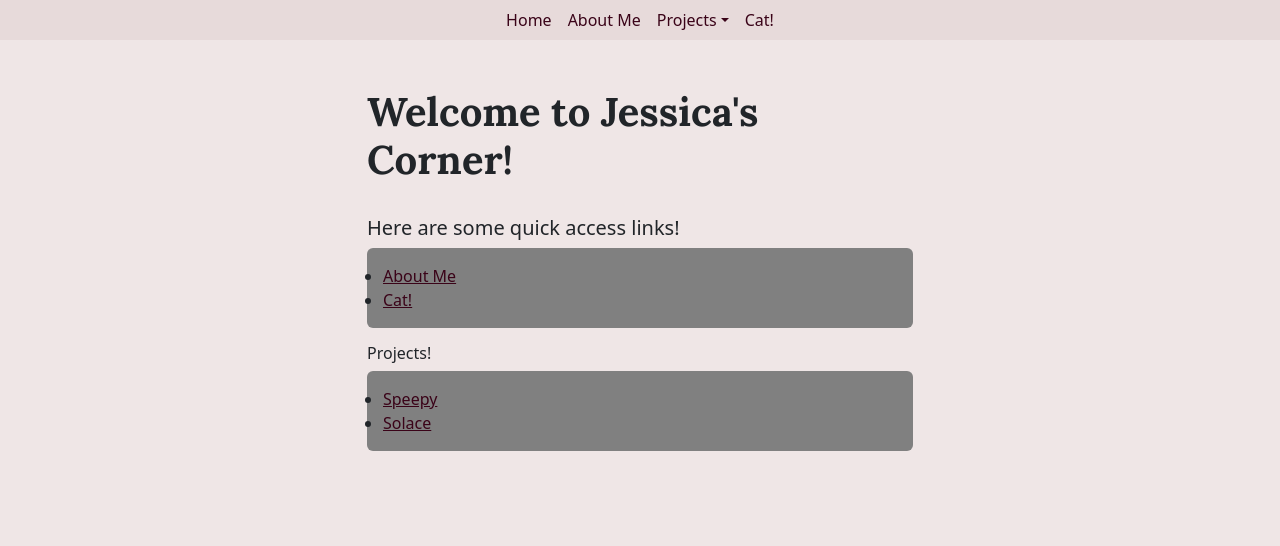
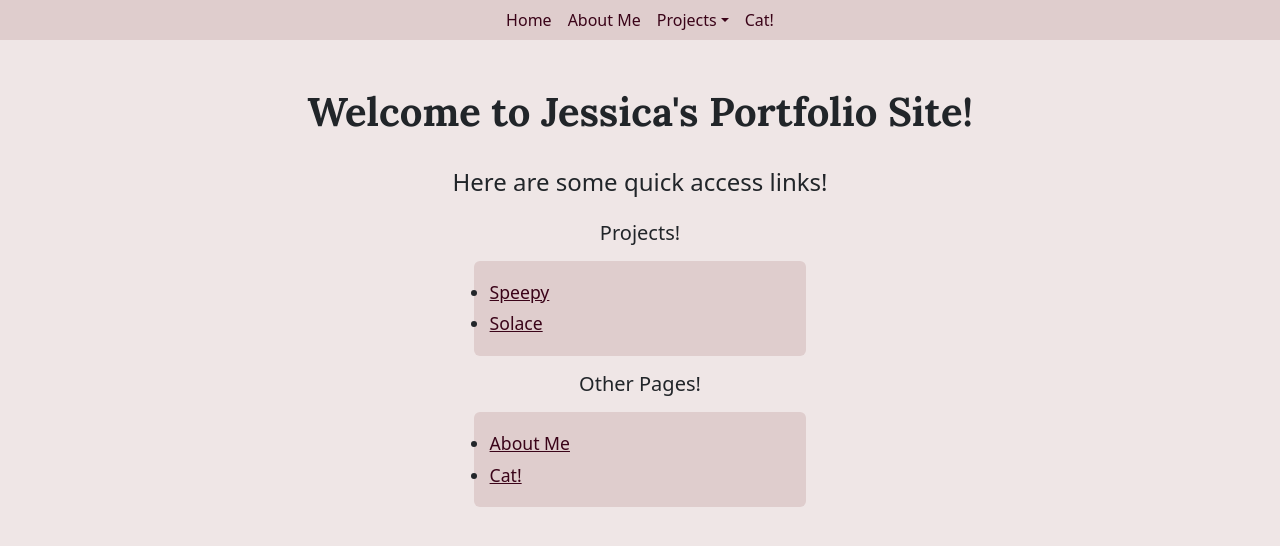
Before and after one commit to jessl314/JessicaL-Blog-Project, a React (Vite) app in the folder frontend/: page / in a window 1280 px wide. Shown: the top 546 px of the page. Built offline with nearby package versions, Linux system fonts and the light colour scheme.

Commit message:
fixed my home page, solace next

```diff
--- a/frontend/src/pages/Home.jsx
+++ b/frontend/src/pages/Home.jsx
@@ -8,21 +8,22 @@ function Home () {
     return (
         <Container>
              <Row className="justify-content-center">
-                <Col xs={8} md={6} className="d-flex justify-content-center mb-4 ms-0">
+                <Col xs={8} md={8} className="d-flex justify-content-center mb-4 ms-0">
                 <div>
                 {/* get rid of Hello World on my about me page */}
-                <h1>Welcome to Jessica's Corner!</h1>
-                <h5>Here are some quick access links!</h5>
-                <ul className="p-3 rounded intro-block">
+                <h1 className="text-center">Welcome to Jessica's Portfolio Site!</h1>
+                <h4 className="text-center">Here are some quick access links!</h4>
+                <h5 className="text-center">Projects!</h5>
+                <ul className="p-3 rounded intro-block mx-auto">
+                <li><Link to="/Speepy">Speepy</Link></li>
+                <li><Link to="/Solace">Solace</Link></li>
+                </ul>
+                <div>
+                <h5 className="text-center">Other Pages!</h5>
+                </div>
+                <ul className="p-3 rounded intro-block mx-auto">
                 <li><Link to="/about">About Me</Link></li>
                 <li><Link to="/DisplayImage">Cat!</Link></li>
-                </ul>
-                <div>
-                <h6>Projects!</h6>
-                </div>
-                <ul className="p-3 rounded intro-block">
-                <li><Link to="/Speepy">Speepy</Link></li>
-                <li><Link to="/Solace">Solace</Link></li>
                  </ul>
 
         {/* fun facts?? a most recent achievement box?? */}
--- a/frontend/src/styles/Home.scss
+++ b/frontend/src/styles/Home.scss
@@ -1,6 +1,8 @@
+@use './main' as *;
 @import url('https://fonts.googleapis.com/css2?family=Lora:ital,wght@0,400..700;1,400..700&display=swap');
 
 $primary-font: 'Lora', serif;
+
 
 // text font for About me page
 
@@ -11,11 +13,34 @@ p {
 
 .intro-block {
     // padding: 0.5rem;
-    background-color: grey;
+    background-color: $secondary;
+    justify-content: center;
     // border-radius: 0.5rem;
     // display: inline-block;
+    width: 50%;
 }
 
 h1 {
     padding-top: 3rem;
 }
+
+h4 {
+    padding-bottom: 1rem;
+}
+// ul {
+//     justify-items: center;
+//     text-align: center;
+// }
+
+h5 {
+    padding-bottom: 0.5rem;
+}
+
+ul {
+    font-size: 1.1rem; /* Adjust size to your preference */
+    line-height: 1.8;  /* Optional: improves readability by increasing line height */
+}
+
+li {
+    font-size: inherit; /* Inherit the font size from the parent (ul/ol) */
+}
--- a/frontend/src/styles/main.scss
+++ b/frontend/src/styles/main.scss
@@ -1,6 +1,6 @@
 
 $primary: #efe6e6;   // Custom primary color
-$secondary: #e7dada;  // Custom secondary color
+$secondary: #dfcdcd;  // Custom secondary color
 
 // @use 'bootstrap/scss/bootstrap' with (
 //   $primary: $primary,   // Custom primary color
```
